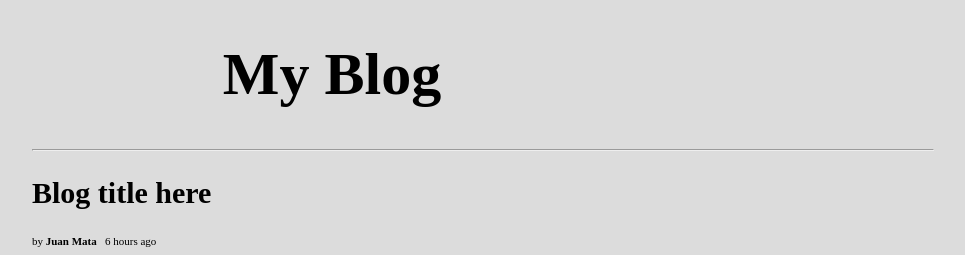
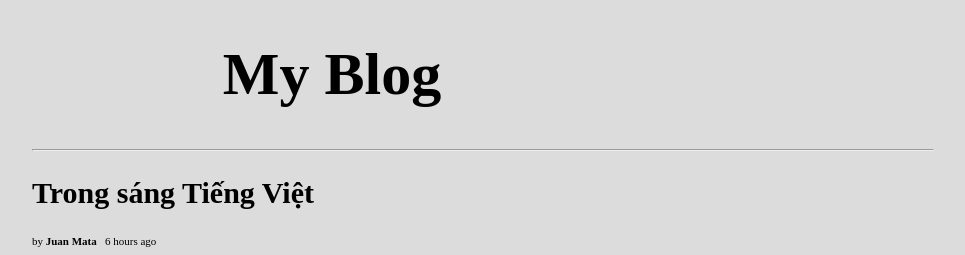
Before and after one commit to liempp/Homework, a plain HTML site: page HTML CSS can ban/index.html in a window 1280 px wide. Shown: the top 255 px of the page, without its empty margins (308-1273 px from the left). Drawn offline with Linux system fonts and the light colour scheme.

Commit message:
Update index.html

```diff
--- a/HTML CSS can ban/index.html
+++ b/HTML CSS can ban/index.html
@@ -11,7 +11,7 @@
     <hr />
 
     <div class="div1">
-      <h2 class="h2">Blog title here</h2>
+      <h2 class="h2">Trong sáng Tiếng Việt</h2>
       <p class="small">by <b>Juan Mata</b> &nbsp; 6 hours ago</p>
       <img style="width: auto" src="https://cdn.nguyenkimmall.com/images/detailed/555/may-anh-cho-nguoi-moi.jpg" alt="anh chup" />
       <p class= "p1">
```
